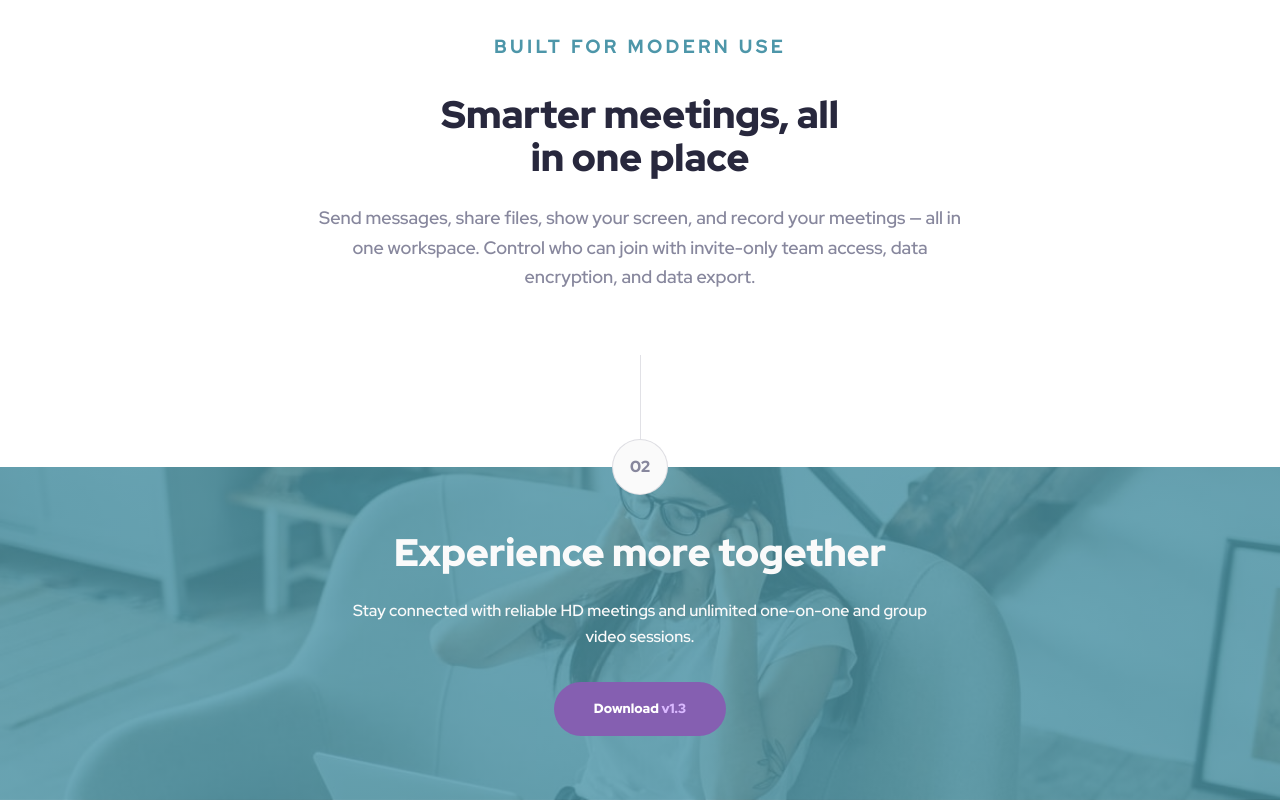
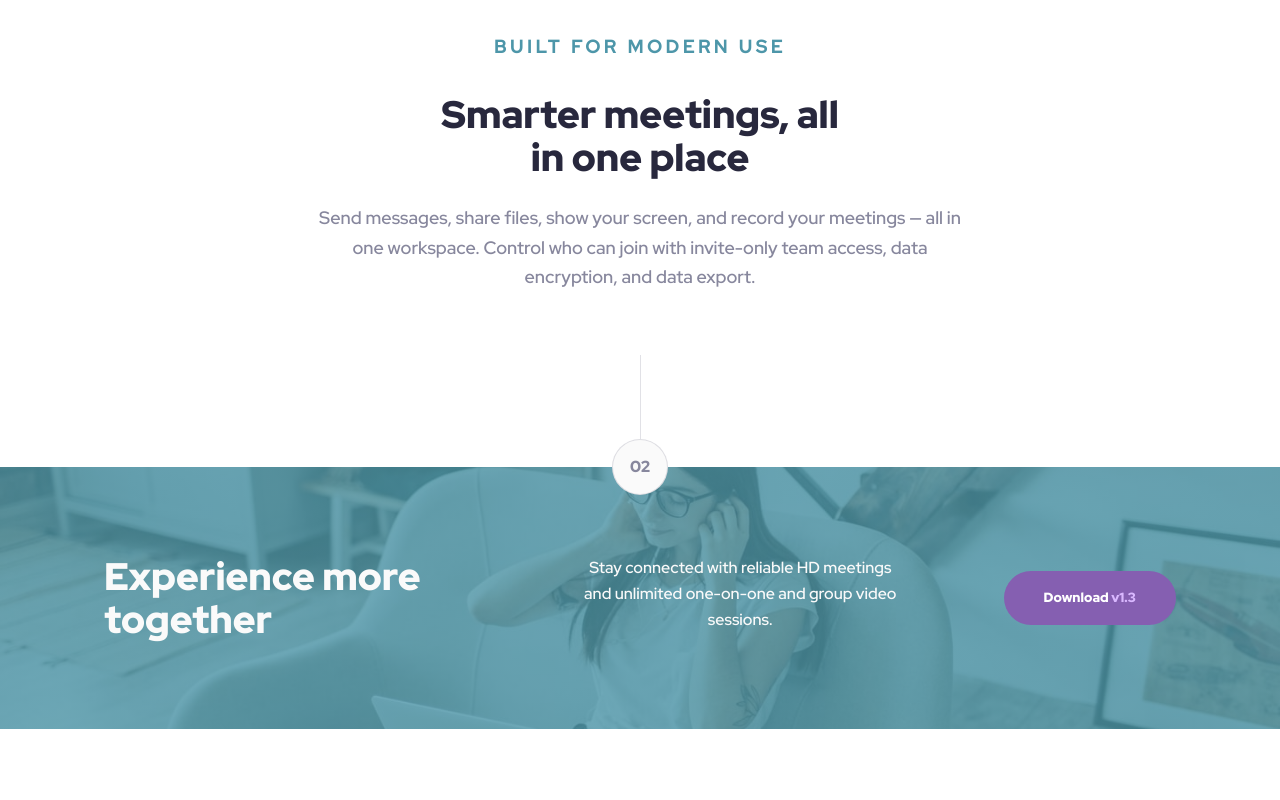
Before and after one commit to AcharaChisomSolomon/meet-landing-page, a plain HTML site: page index.html in a window 1280 px wide. Shown: the part 1084-1884 px from the top of the page. After the commit the page ends 1813 px from the top, so only its background shows below. Drawn offline with Linux system fonts and the light colour scheme.

Commit message:
Update footer section styles in index.css

```diff
--- a/styles/index.css
+++ b/styles/index.css
@@ -285,4 +285,17 @@ footer p {
         linear-gradient(to bottom, rgba(77, 150, 168, 0.8), rgba(77, 150, 168, 0.8)),
         url(../assets/desktop/image-footer.jpg);
     }
+    footer section {
+        display: flex;
+        justify-content: space-between;
+        gap: 3rem;
+        align-items: center;
+    }
+    footer section h2 {
+        max-inline-size: 14ch;
+        text-align: left;
+    }
+    footer section p {
+        max-inline-size: 30ch;
+    }
 }
```
